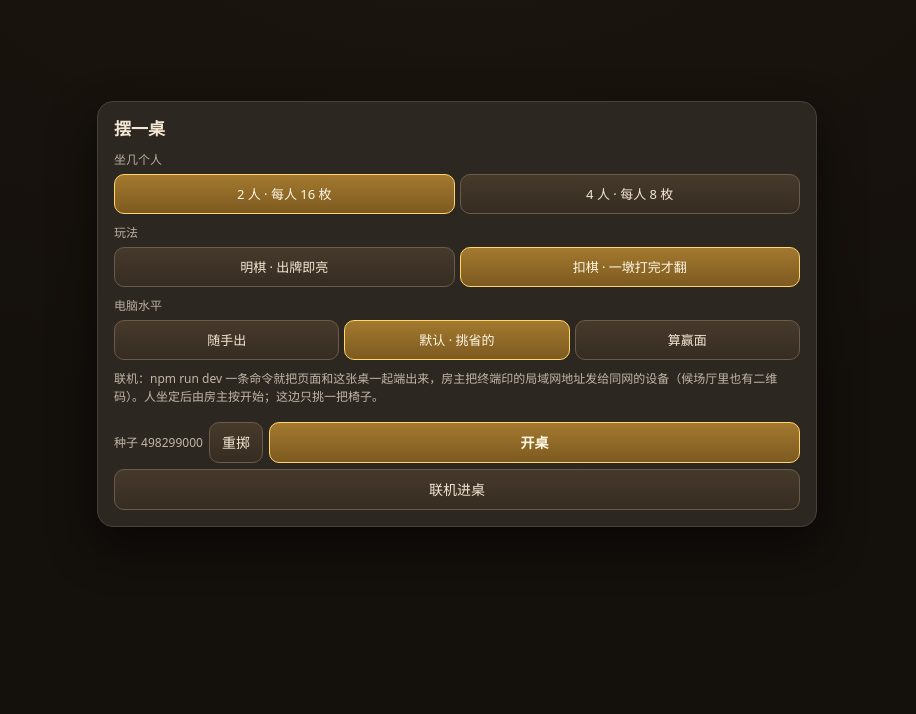
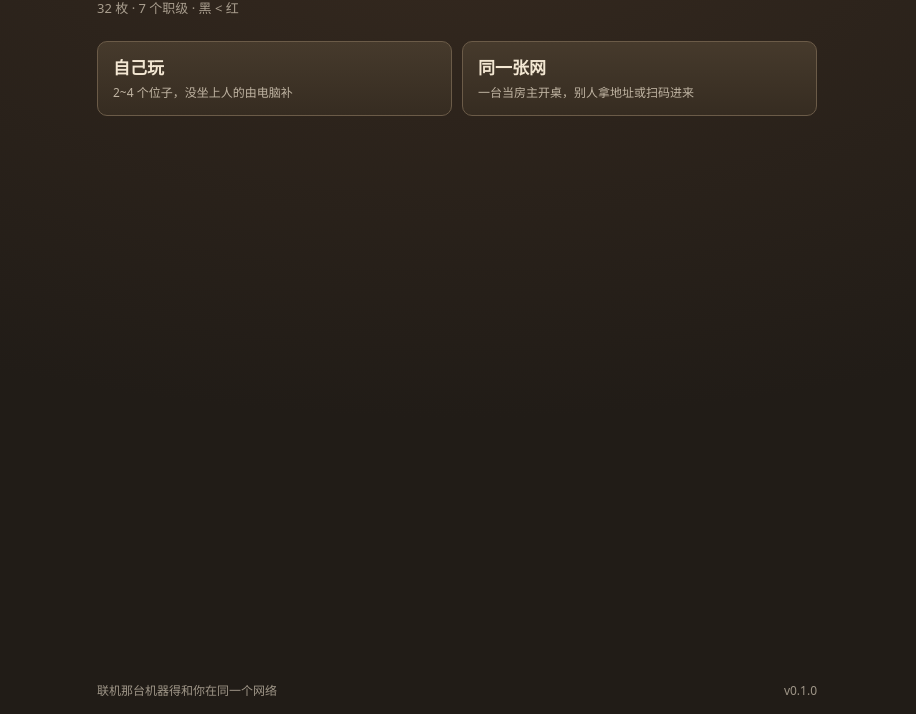
Before and after one commit to yycqyjq/chess-dundun, a website built with Vite: page index.html in a window 1280 px wide. Shown: the part 86-800 px from the top of the page, without its empty margins (183-1099 px from the left). Built offline with nearby package versions, Linux system fonts and the light colour scheme.

Commit message:
进门先挑玩法：加一层全屏首页，单机卡不再兼职联机
之前「单机」和「联机」是搅在一起的：摆一桌那张配置卡底下挂着一整段联机说明和
一颗「联机进桌」，而进哪条路是用地址猜的——不是 127 就自动连桌进候场厅。
配置面板管的是「这局怎么摆」，联机管的是「这局谁来打」，两件事不同层。

现在多一层全屏首页：抬头＋「32 枚 · 7 个职级 · 黑 < 红」，两条入口各占一整块
按钮（自己玩／同一张网），脚上是那句「得和你在同一个网络」和版本号。
意图由人点，不由地址猜——但「拿着链接进来的人」还是直落候场厅，他不多那一次点击。

「进门落在哪一页」「点哪块走哪条」住在新的 src/web/home.ts，不写在 app.ts 里：
app.ts 经 rules.json?raw 永远进不了 node 测试，这两条决策留在里面就等于没闸。

版本走 vite.config.ts 的 define，只把 package.json 那一个字符串注进 bundle；
读不到就回空串、那一行不印——宁可少一行也不给人在首页念一个 undefined。

出口收成一条：右上角那颗、候场厅那颗、单机打完不玩了，全回首页；「回去打单机」
「回大厅」这些旧说法跟着清掉。副作用是「摆一桌」卡改成点空白能退（身后有东西了，
不再是关掉就白屏），以及 127.0.0.1 打开不再直奔开桌卡。

verify 1489→1525 条全绿（style 38→61、ui 45→58），typecheck 干净；
vite build JS 59.21 kB（gzip 22.59）；冒烟 host 59、dev 56；
六把刀全红（.home 不再盖屏／默认就横排／入口热区缩回 40px／initialScreen 永远去
候场厅／两入口挂串／版本行无条件印）。

```diff
--- a/src/web/app.ts
+++ b/src/web/app.ts
@@ -14,6 +14,7 @@ import { mulberry32 } from '../core/rng.ts';
 import { viewFor } from '../core/view.ts';
 import { deckFor, hydrate, type SeatInfo, type Seats, type TableStatus, type ToClient } from '../net/wire.ts';
 import { ctrlLift, handCramped, labelBands, LABEL_W, layout, pieceSize, stackSpots, type Board, type TableView } from './board.ts';
+import { homePanel, initialScreen, isLoopback } from './home.ts';
 import { deviceNick, forget, Link, recall, remember } from './net.ts';
 import { MOVE_MS, Pieces } from './pieces.ts';
 import { rules } from './rules.ts';
@@ -81,9 +82,6 @@ function rollSeed(): number {
   return Date.now() % 1_000_000_000;
 }
 
-/** 只有这台设备自己敲得开的地址：别人扫了没用，所以它不能当邀请 */
-const LOOPBACK = /^127\.|^localhost$|^\[?::1/;
-
 /**
  * 邀请别人用的那串地址，第一个就是二维码的内容。
  * 这台设备自己够得着的 origin 最准——它不是回环就说明这条路真能走；
@@ -91,7 +89,7 @@ const LOOPBACK = /^127\.|^localhost$|^\[?::1/;
  */
 function inviteUrls(lan: string[]): string[] {
   const host = location.hostname;
-  const here = !LOOPBACK.test(host) && (location.protocol === 'http:' || location.protocol === 'https:') ? `${location.origin}/` : '';
+  const here = !isLoopback(host) && (location.protocol === 'http:' || location.protocol === 'https:') ? `${location.origin}/` : '';
   return [...new Set(here ? [here, ...lan] : lan)];
 }
 
@@ -163,9 +161,9 @@ export class App {
   private reseat = false;
 
   constructor(private root: HTMLElement) {
-    // 地址是别人给的那就是来入桌的，直接进候场厅；本机自己打开才先问要不要摆一桌
-    if (!LOOPBACK.test(location.hostname)) this.openRoom();
-    else this.pickTable();
+    // 地址是别人给的那就是来入桌的，直接进候场厅；本机自己打开才先落在首页，由人自己挑玩法
+    if (initialScreen(location.hostname) === 'room') this.openRoom();
+    else this.showHome();
     // 手机切到别的 app 再回来：路由器早把他那条线收了，浏览器却还以为连着。
     // 与其等下一份快照等不来，不如回来这一刻就重新敲一次门
     document.addEventListener('visibilitychange', () => {
@@ -175,8 +173,27 @@ export class App {
     window.setInterval(() => this.link?.beat(), 1000);
   }
 
+  // ---------- 首页 ----------
+
+  /**
+   * 全屏首页：两个入口各占一条大热区，选完才进各自的配置。
+   * 它是盖在屏幕上的一层，不是排在牌桌下面——单机打完一局退回来时身后还立着那副牌面。
+   * 版面住在 home.ts（那儿进得了 node 测试），这儿只管往 root 上摘挂。
+   */
+  private showHome(): void {
+    this.closeRoom();
+    for (const el of this.root.querySelectorAll('.sheet, .home')) el.remove();
+    this.root.append(
+      homePanel(
+        () => this.pickTable(),
+        () => this.openRoom(),
+      ),
+    );
+  }
+
   // ---------- 开桌 ----------
 
+  /** 从首页那颗「自己玩」进来，身后就是首页：点空白退回那儿，不再是「不摆一桌就出不去的一张卡」 */
   private pickTable(): void {
     this.closeRoom();
     for (const el of this.root.querySelectorAll('.sheet')) el.remove();
@@ -222,20 +239,8 @@ export class App {
         );
         // 主按钮进 foot：手机上这三排选项加说明早超出一屏，开桌那颗跟着滚就等于要人先滚到底再摸黑点
         foot.append(row);
-        const hint = div('note');
-        hint.textContent =
-          '联机：npm run dev 一条命令就把页面和这张桌一起端出来，房主把终端印的局域网地址发给同网的设备（候场厅里也有二维码）。人坐定后由房主按开始；这边只挑一把椅子。';
-        const net = div('sheet-row');
-        net.append(
-          button('联机进桌', () => {
-            close();
-            this.openRoom();
-          }),
-        );
-        body.append(hint);
-        foot.append(net);
       },
-      true,
+      false,
     );
   }
 
@@ -276,13 +281,13 @@ export class App {
     const leave = button(
       '',
       () => {
-        // 后面有牌桌就是「回去看一眼」，没有就是退回单机那张开桌卡——差的正是这条连接
+        // 后面有牌桌就是「回去看一眼」，没有就是退回首页——差的正是这条连接
         const toBoard = !!this.shell;
         this.closeRoom();
         if (toBoard) return;
         this.link?.close();
         this.link = null;
-        this.pickTable();
+        this.showHome();
       },
       'btn mini',
     );
@@ -442,8 +447,8 @@ export class App {
 
       start.hidden = !(waiting && isHost);
       start.textContent = short > 0 ? `开始这一局（${short} 个位子由电脑补）` : '开始这一局';
-      // 出去的路看后面有没有牌桌：候场期这块面板底下是空的，合上它就只剩白屏，那种时候只给「回去打单机」
-      leave.textContent = this.shell ? '看牌桌' : '回去打单机';
+      // 出去的路看后面有没有牌桌：候场期这块面板底下是空的，合上它就只剩白屏，那种时候只给「回首页」
+      leave.textContent = this.shell ? '看牌桌' : '回首页';
     };
     this.room = { veil, note, fill };
     link.askLobby();
@@ -621,7 +626,7 @@ export class App {
     } catch (e) {
       if (e instanceof Aborted || gen !== this.gen) return;
       console.error(e);
-      this.shell.status.textContent = `出了点问题：${(e as Error).message}｜按右上角「${this.link ? '离桌' : '换桌'}」${this.link ? '回大厅' : '重开'}`;
+      this.shell.status.textContent = `出了点问题：${(e as Error).message}｜按右上角「${this.link ? '离桌' : '换桌'}」回首页`;
     }
   }
 
@@ -775,7 +780,7 @@ export class App {
     );
   }
 
-  /** 离桌：连接断掉，椅子还留给这个令牌，回来凭它坐得回去 */
+  /** 离桌：连接断掉，椅子还留给这个令牌，从首页那颗「同一张网」回来凭它还坐这一位 */
   private leaveTable(): void {
     this.resultClose?.();
     this.gen++; // 占着的那条循环散伙，sitGen 一老，候场厅里再坐下才起得来
@@ -786,7 +791,7 @@ export class App {
     this.seats = null;
     this.liveActs = [];
     this.netNote = '';
-    this.openRoom();
+    this.showHome();
   }
 
   private async match(setup: Setup): Promise<void> {
@@ -812,10 +817,10 @@ export class App {
       // 循环一死牌面就废了。静默吞掉的话按钮还画着但点了没反应——把话撂在状态栏，别把玩家丢在那儿
       crashed = true;
       console.error(e);
-      this.shell.status.textContent = `出了点问题：${(e as Error).message}｜种子 ${this.state.seed}｜按右上角「换桌」重开`;
+      this.shell.status.textContent = `出了点问题：${(e as Error).message}｜种子 ${this.state.seed}｜按右上角「换桌」回首页`;
     } finally {
-      // 收杆回到开桌，别把玩家丢在一幅打完的牌面上；崩了就留着牌面，好截图看
-      if (gen === this.gen && !crashed) this.pickTable();
+      // 收杆回到首页，别把玩家丢在一幅打完的牌面上；崩了就留着牌面，好截图看
+      if (gen === this.gen && !crashed) this.showHome();
     }
   }
 
@@ -1159,7 +1164,7 @@ export class App {
     toast(this.shell.toast, '复制不成，已摊开——长按/选中自己抄', 2000);
   }
 
-  /** 右上角那张：单机回开桌，联机回大厅。正在等的两件事都得散伙——一是人要点牌，二是循环在等下一份快照 */
+  /** 右上角那张：单机联机都退回首页。正在等的两件事都得散伙——一是人要点牌，二是循环在等下一份快照 */
   private resign(): void {
     const online = this.link !== null;
     const go = () => {
@@ -1171,7 +1176,7 @@ export class App {
       this.pull = null;
       pull?.(null);
       if (online) this.leaveTable();
-      else this.pickTable();
+      else this.showHome();
     };
     if (this.state.phase === 'over') {
       go();
@@ -1180,7 +1185,7 @@ export class App {
     popup(this.root, online ? '离桌' : '换桌', (body, close) => {
       const p = div('note');
       p.textContent = online
-        ? '这一局还没打完，离桌就不记账了。椅子给你留着，回来凭令牌还坐这一位。'
+        ? '这一局还没打完，离桌就不记账了。椅子给你留着，从首页再点「同一张网」还坐这一位。'
         : '这一局还没打完，换桌就不记账了。';
       const row = div('sheet-row');
       row.append(
--- /dev/null
+++ b/src/web/home.ts
@@ -0,0 +1,61 @@
+import { button, div } from './ui.ts';
+
+/** 本机自己打开页面（127／localhost／[::1）才停在首页 */
+const LOOPBACK = /^127\.|^localhost$|^\[?::1/;
+
+export type Screen = 'home' | 'room';
+
+/** 本机自己打开页面（127／localhost／[::1）——邀请地址也不能拿这条给别人扫，同一把尺子量两处 */
+export function isLoopback(host: string): boolean {
+  return LOOPBACK.test(host);
+}
+
+/**
+ * 进门先落在哪一页。地址不是本机就说明人是拿着链接进来的，直接落进候场厅——
+ * 他是来入桌的，别再问他一遍「要不要联机」。
+ */
+export function initialScreen(host: string): Screen {
+  return isLoopback(host) ? 'home' : 'room';
+}
+
+/** 版本由 Vite 的 define 注进来（只注这一个字符串，不把整份 package.json 打进 bundle） */
+declare const __APP_VERSION__: string | undefined;
+
+/** 没注上就回空串：宁可少那一行，也不给人在首页念一个 undefined */
+export function appVersion(): string {
+  return typeof __APP_VERSION__ === 'string' ? __APP_VERSION__ : '';
+}
+
+const ENTRY = {
+  solo: { head: '自己玩', note: '2~4 个位子，没坐上人的由电脑补' },
+  room: { head: '同一张网', note: '一台当房主开桌，别人拿地址或扫码进来' },
+};
+
+/**
+ * 首页那块版面。整块可点、里面不再嵌小按钮——热区不许大过操作对象。
+ * 两颗都用普通木色：这一层是路由不是确认，金色留给「开桌／开始这一局」。
+ * 住在这个文件里而不是 app.ts，是因为 app.ts 永远进不了 node 测试（rules.json?raw），
+ * 「点了往哪儿走」这件事得有闸。
+ */
+export function homePanel(onSolo: () => void, onRoom: () => void): HTMLElement {
+  const entry = (k: 'solo' | 'room', go: () => void): HTMLButtonElement => {
+    const btn = button('', undefined, 'btn home-entry');
+    btn.append(div('e', ENTRY[k].head), div('n', ENTRY[k].note));
+    btn.addEventListener('click', go);
+    return btn;
+  };
+  const list = div('home-entries');
+  list.append(entry('solo', onSolo), entry('room', onRoom));
+  const foot = div('home-foot');
+  foot.append(div('n', '联机那台机器得和你在同一个网络'));
+  const version = appVersion();
+  if (version) foot.append(div('v', `v${version}`));
+  const el = div('home');
+  el.append(
+    div('home-title', '棋墩墩'),
+    div('home-brief', '32 枚 · 7 个职级 · 黑 < 红'),
+    list,
+    foot,
+  );
+  return el;
+}
--- a/src/web/net.ts
+++ b/src/web/net.ts
@@ -28,7 +28,7 @@ export interface NetHandlers {
   onMsg(m: ToClient): void;
   /** 断了就报一句话，连上给空串 */
   onStatus(text: string): void;
-  /** 每次握手成功都来一趟：还站在大厅就在这儿重问座位表，已经坐下就在这儿凭令牌坐回那把椅子 */
+  /** 每次握手成功都来一趟：还站在候场厅就在这儿重问座位表，已经坐下就在这儿凭令牌坐回那把椅子 */
   onReady(): void;
 }
 
--- a/src/web/style.css
+++ b/src/web/style.css
@@ -135,7 +135,7 @@ body {
 }
 
 /* 滑上去抬一点、亮一档，按下再落回来。
-   .dim 是「这会儿没人接」的按钮，抬起来等于骗人去点，排除掉；:disabled 同理（大厅里坐了人的椅子）；
+   .dim 是「这会儿没人接」的按钮，抬起来等于骗人去点，排除掉；:disabled 同理（候场厅里坐了人的椅子）；
    整段包在 hover: hover 里——触屏点完 hover 会赖着不散，手机上就成了永久浮起。 */
 @media (hover: hover) {
   .btn:not(.dim):not(:disabled):hover,
@@ -163,7 +163,7 @@ body {
   cursor: default;
 }
 
-/* 大厅里坐着人的、已经归了别人的椅子：按不动，也就不该给小手 */
+/* 候场厅里坐着人的、已经归了别人的椅子：按不动，也就不该给小手 */
 .btn:disabled {
   opacity: 0.4;
   cursor: default;
@@ -411,6 +411,91 @@ body {
 .piece.won .face,
 .piece.won .back {
   animation: pop 460ms ease-out;
+}
+
+/* ---------- 首页：进门那一层 ---------- */
+
+/* 盖住整块屏幕的一层，不是排在牌桌下面——单机收杆退回来时身后还立着那副牌面，
+   所以背景必须是不透明的（跟 body 那道渐变同一份配方，别让首页看着像另一个 app） */
+.home {
+  position: fixed;
+  inset: 0;
+  z-index: 1900;
+  display: flex;
+  flex-direction: column;
+  align-items: center;
+  gap: 6px;
+  padding: max(28px, env(safe-area-inset-top)) 20px calc(14px + var(--safe-b));
+  overflow: auto;
+  background: radial-gradient(120% 90% at 50% 0%, #35291f, var(--bg) 70%);
+}
+
+/* 四块各占一份卡片宽，窄屏自然收到 100%，不用另写一档 */
+.home-title,
+.home-brief,
+.home-entries,
+.home-foot {
+  width: min(var(--card-w), 100%);
+}
+
+.home-title {
+  margin: 0;
+  font-size: 34px;
+  font-weight: 700;
+  letter-spacing: 8px;
+  color: var(--gold);
+}
+
+.home-brief {
+  font-size: 13px;
+  opacity: 0.62;
+}
+
+.home-entries {
+  display: flex;
+  flex-direction: column;
+  gap: 10px;
+  margin-top: 16px;
+}
+
+/* 整块就是那颗按钮，里面不再嵌小按钮：热区不许大过操作对象。
+   木色不是金色——这一层是挑玩法，不是确认动作，金色留给「开桌／开始这一局」 */
+.home-entry {
+  display: flex;
+  flex-direction: column;
+  align-items: flex-start;
+  gap: 4px;
+  min-height: 72px;
+  padding: 13px 15px;
+  text-align: left;
+}
+
+.home-entry .e {
+  font-size: 17px;
+  font-weight: 600;
+}
+
+.home-entry .n {
+  font-size: 12px;
+  opacity: 0.72;
+}
+
+/* 提示和版本压到最底：拇指落点那一头，也是「这版代码是哪一笔」唯一露出来的地方 */
+.home-foot {
+  margin-top: auto;
+  display: flex;
+  align-items: baseline;
+  justify-content: space-between;
+  gap: 12px;
+  font-size: 12px;
+  opacity: 0.6;
+}
+
+.home-foot .v {
+  /* 版本号跟顶栏那句一样：可以被挤到下一行，不能被省略号吃掉 */
+  white-space: normal;
+  overflow-wrap: anywhere;
+  font-variant-numeric: tabular-nums;
 }
 
 /* ---------- 浮层 ---------- */
@@ -728,6 +813,23 @@ body {
     width: min(var(--card-w-wide), 92vw);
   }
 
+  /* 首页：两条入口并排（手机上就是上下两条，各占一份卡宽） */
+  .home-title,
+  .home-brief,
+  .home-entries,
+  .home-foot {
+    width: min(var(--card-w-wide), 100%);
+  }
+
+  .home-entries {
+    flex-direction: row;
+  }
+
+  .home-entry {
+    flex: 1 1 0;
+    min-width: 0;
+  }
+
   .room .sheet-body {
     display: flex;
     align-items: flex-start;
--- a/vite.config.ts
+++ b/vite.config.ts
@@ -1,5 +1,9 @@
+import { readFileSync } from 'node:fs';
 import { defineConfig, type Plugin, type ViteDevServer } from 'vite';
 import { openRoom, type Room } from './src/node/room.ts';
+
+/** 只把版本号那一个字符串注进 bundle，首页底部那一行用它 */
+const version = (JSON.parse(readFileSync(new URL('./package.json', import.meta.url), 'utf8')) as { version: string }).version;
 
 /**
  * 把那张牌桌直接挂进开发服务器：npm run dev 一条命令就能联机，不用再单开一个
@@ -34,6 +38,7 @@ function tableRoom(): Plugin {
 export default defineConfig({
   // 相对路径：之后 Capacitor（安卓）和 Tauri/Electron（Win/Mac）都是把 dist 塞进壳里，绝对路径会白屏
   base: './',
+  define: { __APP_VERSION__: JSON.stringify(version) },
   build: { outDir: 'dist', target: 'es2022' },
   // 5173 被本机另一个项目（pocket-kit）占着，这里钉死一个不撞车的端口
   server: { host: true, port: 5199, strictPort: true },
```
Also changed, not shown: src/test/style.test.ts (+37 -0 lines), src/web/ui.test.ts (+48 -0 lines).
